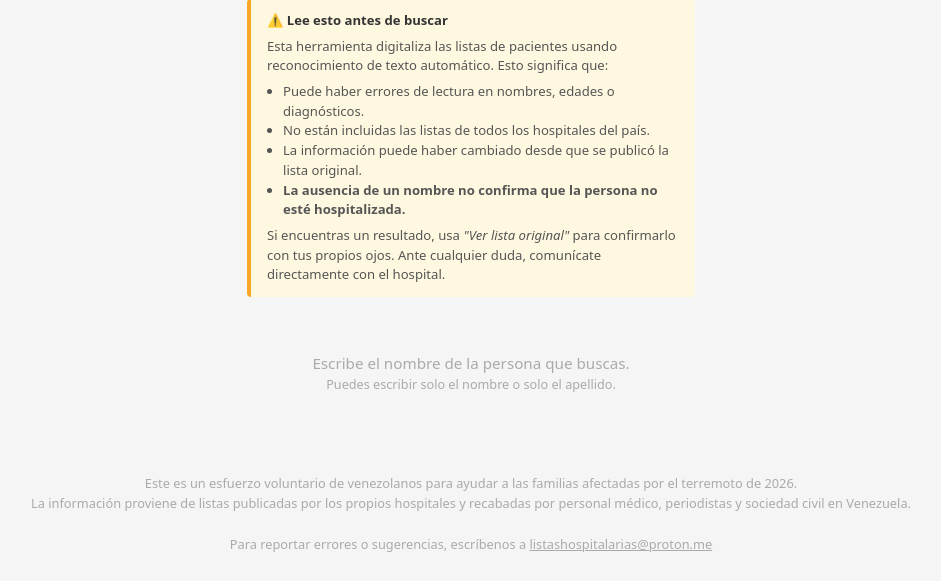
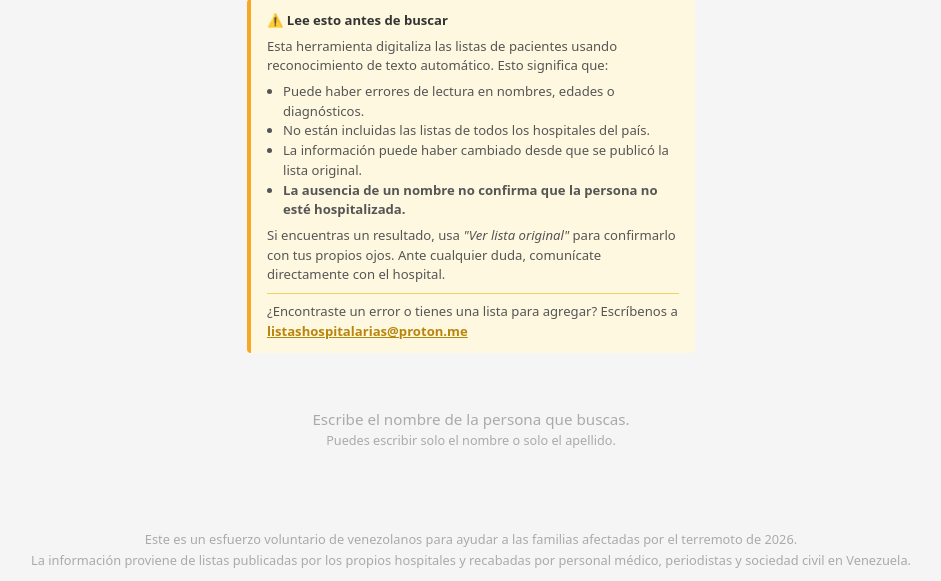
Before and after one commit to ScimonCFD/terremoto-venezuela-ocr, a Flask app: page / in a window 1280 px wide. Shown: the part 200-781 px from the top of the page, without its empty margins (169-1110 px from the left). Before the commit the page ends 752 px from the top, so only its background shows below. Run offline with Flask 2, Linux system fonts and the light colour scheme; data that the repository does not hold is empty.

Commit message:
Mueve email de contacto al disclaimer

```diff
--- a/docs/index.html
+++ b/docs/index.html
@@ -58,6 +58,10 @@
       <li><strong>La ausencia de un nombre no confirma que la persona no esté hospitalizada.</strong></li>
     </ul>
     <p>Si encuentras un resultado, usa <em>"Ver lista original"</em> para confirmarlo con tus propios ojos. Ante cualquier duda, comunícate directamente con el hospital.</p>
+    <p style="margin-top:8px; padding-top:8px; border-top:1px solid #f0d060;">
+      ¿Encontraste un error o tienes una lista para agregar? Escríbenos a
+      <a href="mailto:listashospitalarias@proton.me" style="color:#b8860b; font-weight:600;">listashospitalarias@proton.me</a>
+    </p>
   </div>
 
   <div id="resultados">
--- a/templates/buscar.html
+++ b/templates/buscar.html
@@ -72,6 +72,10 @@
         Si encuentras un resultado, usa <em>"Ver lista original"</em> para confirmarlo con tus propios ojos.
         Ante cualquier duda, comunícate directamente con el hospital.
       </p>
+      <p style="margin-top:8px; padding-top:8px; border-top:1px solid #f0d060;">
+        ¿Encontraste un error o tienes una lista para agregar? Escríbenos a
+        <a href="mailto:listashospitalarias@proton.me" style="color:#b8860b; font-weight:600;">listashospitalarias@proton.me</a>
+      </p>
     </div>
 
     {% if query and not resultados %}
```
